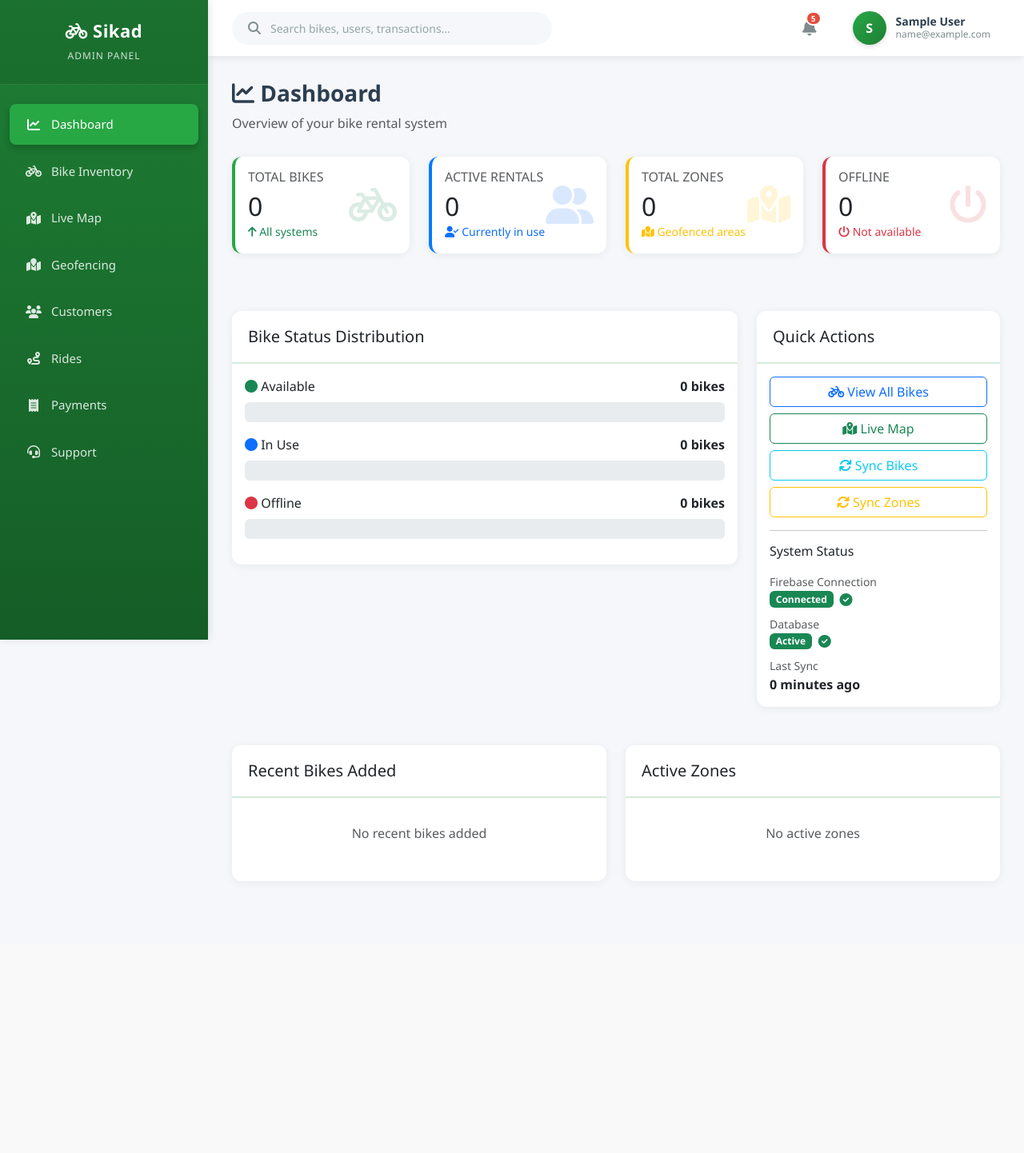
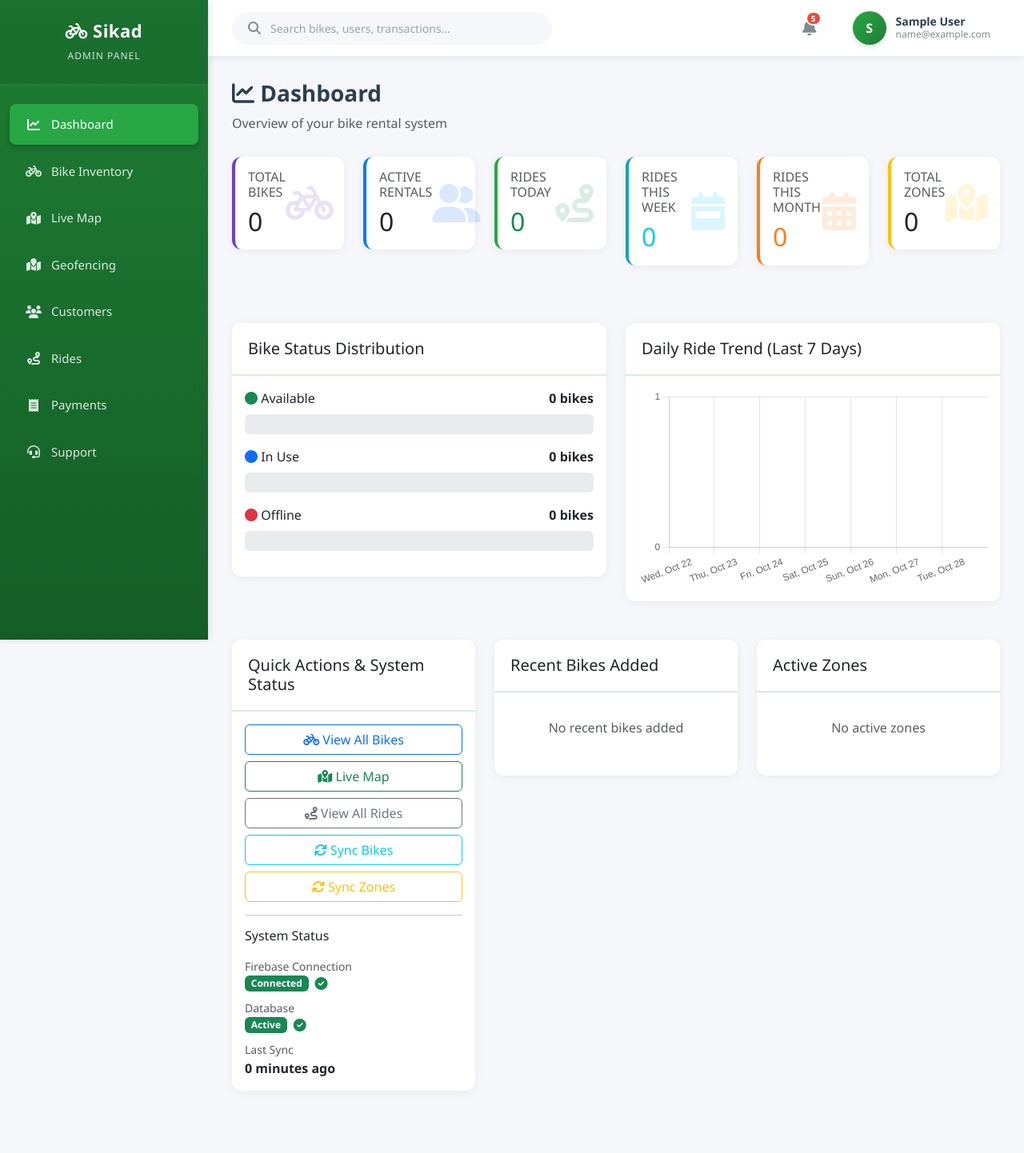
Before and after one commit to jungnarph/SikadAdmin, a Django app: page /dashboard/ in a window 1280 px wide. Shown: the whole page at 80% size. Before the commit the page ends 1103 px from the top, so only its background shows below. Run offline with Django 4.2, Linux system fonts and the light colour scheme; the visitor is signed in with stand-in values (Sample User, id 1); data that the repository does not hold is empty.

Commit message:
Usage Statistics

```diff
--- a/config/views.py
+++ b/config/views.py
@@ -2,24 +2,28 @@
 Dashboard Views
 """
 
+import json
 from django.shortcuts import render
 from django.contrib.auth.decorators import login_required
+from django.utils import timezone
+from datetime import timedelta
+from django.db.models import Count
+from django.db.models.functions import TruncDay # Add this
+
 from apps.bikes.models import Bike
 from apps.geofencing.models import Zone
-from django.utils import timezone
-
+from apps.rides.models import Ride # Add Ride model import
 
 @login_required
 def dashboard(request):
     """Main dashboard view"""
 
-    # Bike statistics
+    # --- Existing Bike/Zone Stats ---
     total_bikes = Bike.objects.count()
     available_bikes = Bike.objects.filter(status='AVAILABLE').count()
     in_use_bikes = Bike.objects.filter(status='IN_USE').count()
     offline_bikes = Bike.objects.filter(status='OFFLINE').count()
 
-    # Calculate percentages
     if total_bikes > 0:
         available_percentage = round((available_bikes / total_bikes) * 100, 1)
         in_use_percentage = round((in_use_bikes / total_bikes) * 100, 1)
@@ -29,21 +33,52 @@
         in_use_percentage = 0
         offline_percentage = 0
 
-    # Zone statistics
     total_zones = Zone.objects.count()
     active_zones = Zone.objects.filter(is_active=True)[:5]
-
-    # Recent bikes
     recent_bikes = Bike.objects.all().order_by('-created_at')[:5]
-
-    # Last sync time
     last_bike = Bike.objects.order_by('-synced_at').first()
     last_sync = last_bike.synced_at if last_bike else timezone.now()
+    active_rentals = in_use_bikes # Placeholder
 
-    # Active rentals (placeholder - will be implemented with rentals app)
-    active_rentals = in_use_bikes  # For now, same as in_use bikes
+    # --- NEW: Usage Statistics ---
+    now = timezone.now()
+    today_start = now.replace(hour=0, minute=0, second=0, microsecond=0)
+    # Correctly get the start of the week (assuming Monday is the first day)
+    week_start = today_start - timedelta(days=today_start.weekday())
+    # Correctly get the start of the month
+    month_start = today_start.replace(day=1)
+    # For daily trend (last 7 days)
+    seven_days_ago = today_start - timedelta(days=6)
 
+    rides_today = Ride.objects.filter(start_time__gte=today_start).count()
+    rides_this_week = Ride.objects.filter(start_time__gte=week_start).count()
+    rides_this_month = Ride.objects.filter(start_time__gte=month_start).count()
+
+    # Data for daily trend chart (last 7 days)
+    daily_rides_trend = Ride.objects.filter(
+        start_time__gte=seven_days_ago
+    ).annotate(
+        day=TruncDay('start_time')
+    ).values('day').annotate(
+        count=Count('id')
+    ).order_by('day')
+
+    # Prepare data for Chart.js
+    daily_trend_data = []
+    # Create a dictionary of counts for quick lookup
+    counts_by_day = {item['day'].strftime('%Y-%m-%d'): item['count'] for item in daily_rides_trend}
+    # Iterate through the last 7 days to ensure all days are present
+    for i in range(7):
+        day = (seven_days_ago + timedelta(days=i)).date()
+        day_str = day.strftime('%Y-%m-%d')
+        daily_trend_data.append({
+            'day': day.strftime('%a, %b %d'), # Format for label
+            'count': counts_by_day.get(day_str, 0) # Get count or 0 if no rides
+        })
+
+    # --- Context Dictionary ---
     context = {
+        # Existing context
         'total_bikes': total_bikes,
         'available_bikes': available_bikes,
         'in_use_bikes': in_use_bikes,
@@ -56,6 +91,12 @@
         'recent_bikes': recent_bikes,
         'active_rentals': active_rentals,
         'last_sync': last_sync,
+
+        # New Usage Stats context
+        'rides_today': rides_today,
+        'rides_this_week': rides_this_week,
+        'rides_this_month': rides_this_month,
+        'daily_trend_data_json': json.dumps(daily_trend_data), # Pass as JSON
     }
 
     return render(request, 'dashboard/dashboard.html', context)
--- a/templates/dashboard/dashboard.html
+++ b/templates/dashboard/dashboard.html
@@ -56,20 +56,17 @@
     <p class="text-muted">Overview of your bike rental system</p>
 </div>
 
-<!-- Statistics Cards -->
 <div class="row mb-4">
-    <div class="col-xl-3 col-md-6 mb-4">
-        <div class="card stat-card" style="border-left: 4px solid #28a745;">
+    {# Bike Stats #}
+    <div class="col-xl-2 col-md-4 mb-4"> {# Adjusted column size #}
+        <div class="card stat-card" style="border-left: 4px solid #6f42c1;"> {# Violet color #}
             <div class="card-body">
                 <div class="d-flex justify-content-between align-items-center">
                     <div>
                         <h6 class="text-muted text-uppercase mb-2">Total Bikes</h6>
                         <h2 class="mb-0">{{ total_bikes }}</h2>
-                        <small class="text-success">
-                            <i class="fas fa-arrow-up"></i> All systems
-                        </small>
                     </div>
-                    <div class="text-success stat-icon">
+                    <div class="text-purple stat-icon" style="color: #6f42c1;"> {# Violet color #}
                         <i class="fas fa-bicycle"></i>
                     </div>
                 </div>
@@ -77,16 +74,14 @@
         </div>
     </div>
 
-    <div class="col-xl-3 col-md-6 mb-4">
+    {# Active Rentals (existing) #}
+    <div class="col-xl-2 col-md-4 mb-4"> {# Adjusted column size #}
         <div class="card stat-card" style="border-left: 4px solid #007bff;">
             <div class="card-body">
                 <div class="d-flex justify-content-between align-items-center">
                     <div>
                         <h6 class="text-muted text-uppercase mb-2">Active Rentals</h6>
                         <h2 class="mb-0">{{ active_rentals }}</h2>
-                        <small class="text-primary">
-                            <i class="fas fa-user-check"></i> Currently in use
-                        </small>
                     </div>
                     <div class="text-primary stat-icon">
                         <i class="fas fa-user-friends"></i>
@@ -96,16 +91,65 @@
         </div>
     </div>
 
-    <div class="col-xl-3 col-md-6 mb-4">
+    {# Rides Today (NEW) #}
+    <div class="col-xl-2 col-md-4 mb-4"> {# Adjusted column size #}
+        <div class="card stat-card" style="border-left: 4px solid #28a745;">
+            <div class="card-body">
+                <div class="d-flex justify-content-between align-items-center">
+                    <div>
+                        <h6 class="text-muted text-uppercase mb-2">Rides Today</h6>
+                        <h2 class="mb-0 text-success">{{ rides_today }}</h2>
+                    </div>
+                    <div class="text-success stat-icon">
+                        <i class="fas fa-route"></i>
+                    </div>
+                </div>
+            </div>
+        </div>
+    </div>
+
+    {# Rides This Week (NEW) #}
+    <div class="col-xl-2 col-md-4 mb-4"> {# Adjusted column size #}
+        <div class="card stat-card" style="border-left: 4px solid #17a2b8;"> {# Teal color #}
+            <div class="card-body">
+                <div class="d-flex justify-content-between align-items-center">
+                    <div>
+                        <h6 class="text-muted text-uppercase mb-2">Rides This Week</h6>
+                        <h2 class="mb-0 text-info">{{ rides_this_week }}</h2>
+                    </div>
+                    <div class="text-info stat-icon">
+                        <i class="fas fa-calendar-week"></i>
+                    </div>
+                </div>
+            </div>
+        </div>
+    </div>
+
+    {# Rides This Month (NEW) #}
+    <div class="col-xl-2 col-md-4 mb-4"> {# Adjusted column size #}
+        <div class="card stat-card" style="border-left: 4px solid #fd7e14;"> {# Orange color #}
+            <div class="card-body">
+                <div class="d-flex justify-content-between align-items-center">
+                    <div>
+                        <h6 class="text-muted text-uppercase mb-2">Rides This Month</h6>
+                        <h2 class="mb-0" style="color: #fd7e14;">{{ rides_this_month }}</h2>
+                    </div>
+                    <div class="stat-icon" style="color: #fd7e14;">
+                        <i class="fas fa-calendar-alt"></i>
+                    </div>
+                </div>
+            </div>
+        </div>
+    </div>
+
+    {# Total Zones (existing) #}
+    <div class="col-xl-2 col-md-4 mb-4"> {# Adjusted column size #}
         <div class="card stat-card" style="border-left: 4px solid #ffc107;">
             <div class="card-body">
                 <div class="d-flex justify-content-between align-items-center">
                     <div>
                         <h6 class="text-muted text-uppercase mb-2">Total Zones</h6>
                         <h2 class="mb-0">{{ total_zones }}</h2>
-                        <small class="text-warning">
-                            <i class="fas fa-map-marked"></i> Geofenced areas
-                        </small>
                     </div>
                     <div class="text-warning stat-icon">
                         <i class="fas fa-map-marked-alt"></i>
@@ -115,34 +159,17 @@
         </div>
     </div>
 
-    <div class="col-xl-3 col-md-6 mb-4">
-        <div class="card stat-card" style="border-left: 4px solid #dc3545;">
-            <div class="card-body">
-                <div class="d-flex justify-content-between align-items-center">
-                    <div>
-                        <h6 class="text-muted text-uppercase mb-2">Offline</h6>
-                        <h2 class="mb-0">{{ offline_bikes }}</h2>
-                        <small class="text-danger">
-                            <i class="fas fa-power-off"></i> Not available
-                        </small>
-                    </div>
-                    <div class="text-danger stat-icon">
-                        <i class="fas fa-power-off"></i>
-                    </div>
-                </div>
-            </div>
-        </div>
-    </div>
+    {# Note: Removed Offline bikes card to make space, can be added back if needed #}
 </div>
 
 <div class="row">
-    <!-- Bike Status Distribution -->
-    <div class="col-lg-8 mb-4">
+    <div class="col-lg-6 mb-4"> {# Changed width #}
         <div class="card">
             <div class="card-header">
                 <h5 class="mb-0">Bike Status Distribution</h5>
             </div>
             <div class="card-body">
+                {# ... (existing progress bar code remains the same) ... #}
                 <div class="mb-3">
                     <div class="d-flex justify-content-between mb-2">
                         <span><i class="fas fa-circle text-success"></i> Available</span>
@@ -155,7 +182,6 @@
                         </div>
                     </div>
                 </div>
-
                 <div class="mb-3">
                     <div class="d-flex justify-content-between mb-2">
                         <span><i class="fas fa-circle text-primary"></i> In Use</span>
@@ -168,7 +194,6 @@
                         </div>
                     </div>
                 </div>
-
                 <div class="mb-3">
                     <div class="d-flex justify-content-between mb-2">
                         <span><i class="fas fa-circle text-danger"></i> Offline</span>
@@ -185,30 +210,45 @@
         </div>
     </div>
 
-    <!-- Quick Stats -->
+    <div class="col-lg-6 mb-4"> {# Changed width #}
+        <div class="card">
+            <div class="card-header">
+                <h5 class="mb-0">Daily Ride Trend (Last 7 Days)</h5>
+            </div>
+            <div class="card-body">
+                <canvas id="dailyRideChart" height="250"></canvas> {# Adjusted height #}
+            </div>
+        </div>
+    </div>
+</div>
+
+<div class="row">
+    {# Quick Stats #}
     <div class="col-lg-4 mb-4">
         <div class="card">
             <div class="card-header">
-                <h5 class="mb-0">Quick Actions</h5>
+                <h5 class="mb-0">Quick Actions & System Status</h5>
             </div>
             <div class="card-body">
-                <div class="d-grid gap-2">
+                 {# ... (existing quick actions and system status code) ... #}
+                 <div class="d-grid gap-2">
                     <a href="{% url 'bikes:bike_list' %}" class="btn btn-outline-primary">
                         <i class="fas fa-bicycle"></i> View All Bikes
                     </a>
                     <a href="{% url 'bikes:bike_map' %}" class="btn btn-outline-success">
                         <i class="fas fa-map-marked-alt"></i> Live Map
                     </a>
+                    <a href="{% url 'rides:ride_list' %}" class="btn btn-outline-secondary"> {# Link to Rides #}
+                        <i class="fas fa-route"></i> View All Rides
+                    </a>
                     <a href="{% url 'bikes:sync_all_bikes' %}" class="btn btn-outline-info">
                         <i class="fas fa-sync"></i> Sync Bikes
                     </a>
-                    <a href="" class="btn btn-outline-warning">
+                    <a href="{% url 'geofencing:sync_all_zones' %}" class="btn btn-outline-warning">
                         <i class="fas fa-sync"></i> Sync Zones
                     </a>
                 </div>
-
                 <hr>
-
                 <h6 class="mb-3">System Status</h6>
                 <div class="mb-2">
                     <small class="text-muted">Firebase Connection</small>
@@ -233,23 +273,31 @@
             </div>
         </div>
     </div>
-</div>
 
-<!-- Recent Activity -->
-<div class="row">
-    <div class="col-lg-6 mb-4">
+    {# Recent Bikes #}
+    <div class="col-lg-4 mb-4"> {# Changed width #}
         <div class="card">
             <div class="card-header">
                 <h5 class="mb-0">Recent Bikes Added</h5>
             </div>
             <div class="card-body">
-                {% for bike in recent_bikes %}
+                 {# ... (existing recent bikes code) ... #}
+                 {% for bike in recent_bikes %}
                 <div class="activity-item">
                     <small class="text-muted">{{ bike.created_at|timesince }} ago</small>
                     <p class="mb-1">
                         <strong>{{ bike.firebase_id }}</strong> - {{ bike.bike_model }}
                     </p>
-                    <span class="badge badge-{{ bike.status|lower }}">{{ bike.get_status_display }}</span>
+                    {# Updated badge classes #}
+                    {% if bike.status == 'AVAILABLE' %}
+                        <span class="badge bg-success">{{ bike.get_status_display }}</span>
+                    {% elif bike.status == 'IN_USE' %}
+                        <span class="badge bg-primary">{{ bike.get_status_display }}</span>
+                    {% elif bike.status == 'ARCHIVED' %}
+                        <span class="badge bg-secondary">{{ bike.get_status_display }}</span>
+                    {% else %}
+                        <span class="badge bg-danger">{{ bike.get_status_display }}</span>
+                    {% endif %}
                 </div>
                 {% empty %}
                 <p class="text-muted text-center py-3">No recent bikes added</p>
@@ -258,19 +306,21 @@
         </div>
     </div>
 
-    <div class="col-lg-6 mb-4">
+    {# Active Zones #}
+    <div class="col-lg-4 mb-4"> {# Changed width #}
         <div class="card">
             <div class="card-header">
                 <h5 class="mb-0">Active Zones</h5>
             </div>
             <div class="card-body">
+                {# ... (existing active zones code) ... #}
                 {% for zone in active_zones %}
                 <div class="activity-item">
                     <p class="mb-1">
                         <strong>{{ zone.name }}</strong>
                     </p>
                     <small class="text-muted">
-                        <span class="badge bg-info">{{ zone.get_zone_type_display }}</span>
+                        <span class="badge bg-info">Zone</span> {# Simplified badge #}
                         <span class="ms-2">{{ zone.point_count }} points</span>
                     </small>
                 </div>
@@ -284,7 +334,50 @@
 {% endblock %}
 
 {% block extra_js %}
+<script src="https://cdn.jsdelivr.net/npm/chart.js"></script>
 <script>
+    // Daily Ride Trend Chart
+    const dailyCtx = document.getElementById('dailyRideChart').getContext('2d');
+    // Ensure daily_trend_data_json is correctly parsed
+    let dailyTrendData = [];
+    try {
+        dailyTrendData = JSON.parse('{{ daily_trend_data_json|escapejs }}');
+    } catch (e) {
+        console.error("Error parsing daily trend data:", e);
+    }
+
+
+    new Chart(dailyCtx, {
+        type: 'bar', // Changed to bar chart for daily view
+        data: {
+            labels: dailyTrendData.map(d => d.day),
+            datasets: [{
+                label: 'Rides per Day',
+                data: dailyTrendData.map(d => d.count),
+                backgroundColor: 'rgba(40, 167, 69, 0.6)', // Semi-transparent green bars
+                borderColor: 'rgba(40, 167, 69, 1)',
+                borderWidth: 1
+            }]
+        },
+        options: {
+            responsive: true,
+            maintainAspectRatio: false,
+            plugins: {
+                legend: {
+                    display: false
+                }
+            },
+            scales: {
+                y: {
+                    beginAtZero: true,
+                    ticks: {
+                        stepSize: 1 // Ensure integer ticks for counts
+                    }
+                }
+            }
+        }
+    });
+
     // Auto-refresh dashboard every 60 seconds
     setTimeout(function() {
         location.reload();
```
